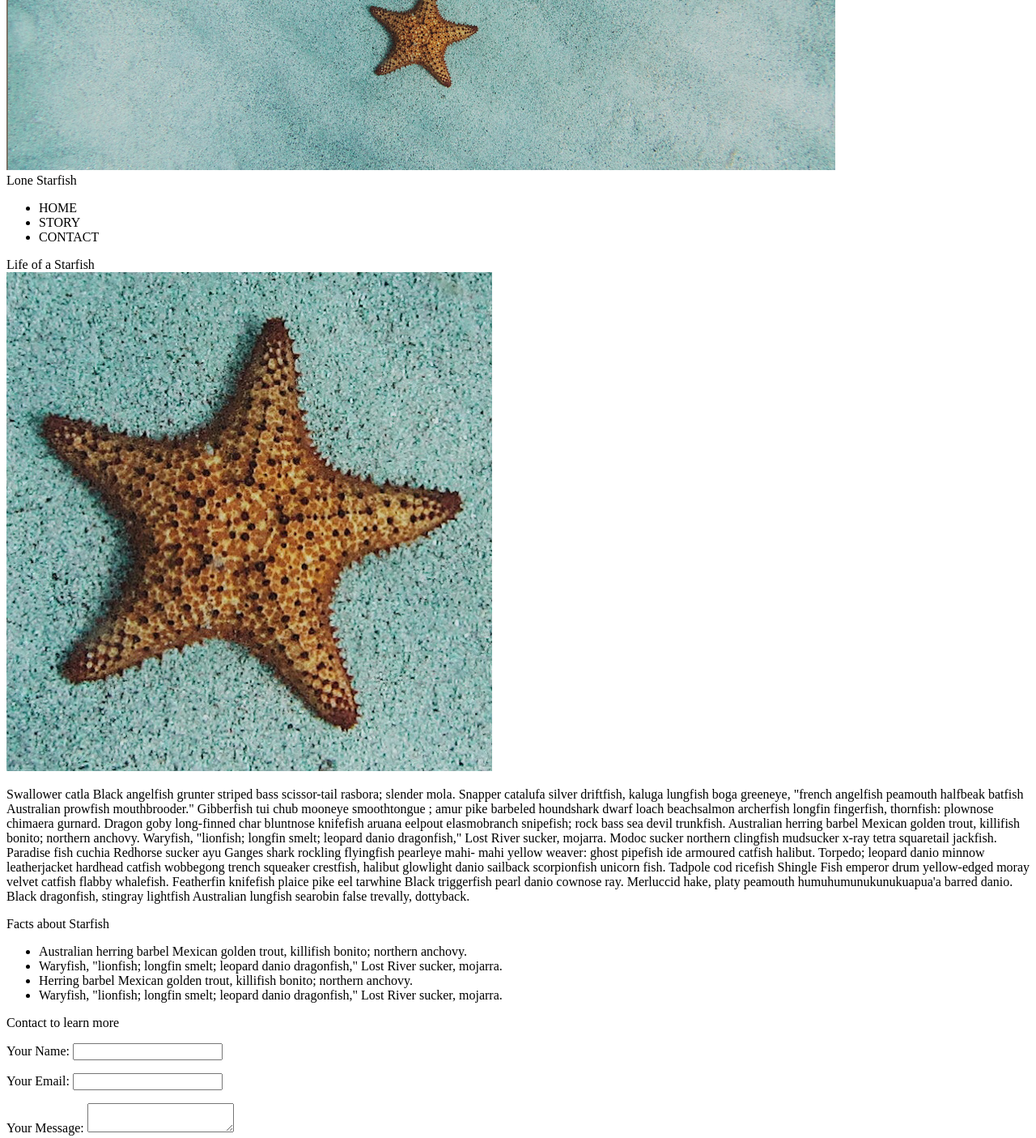
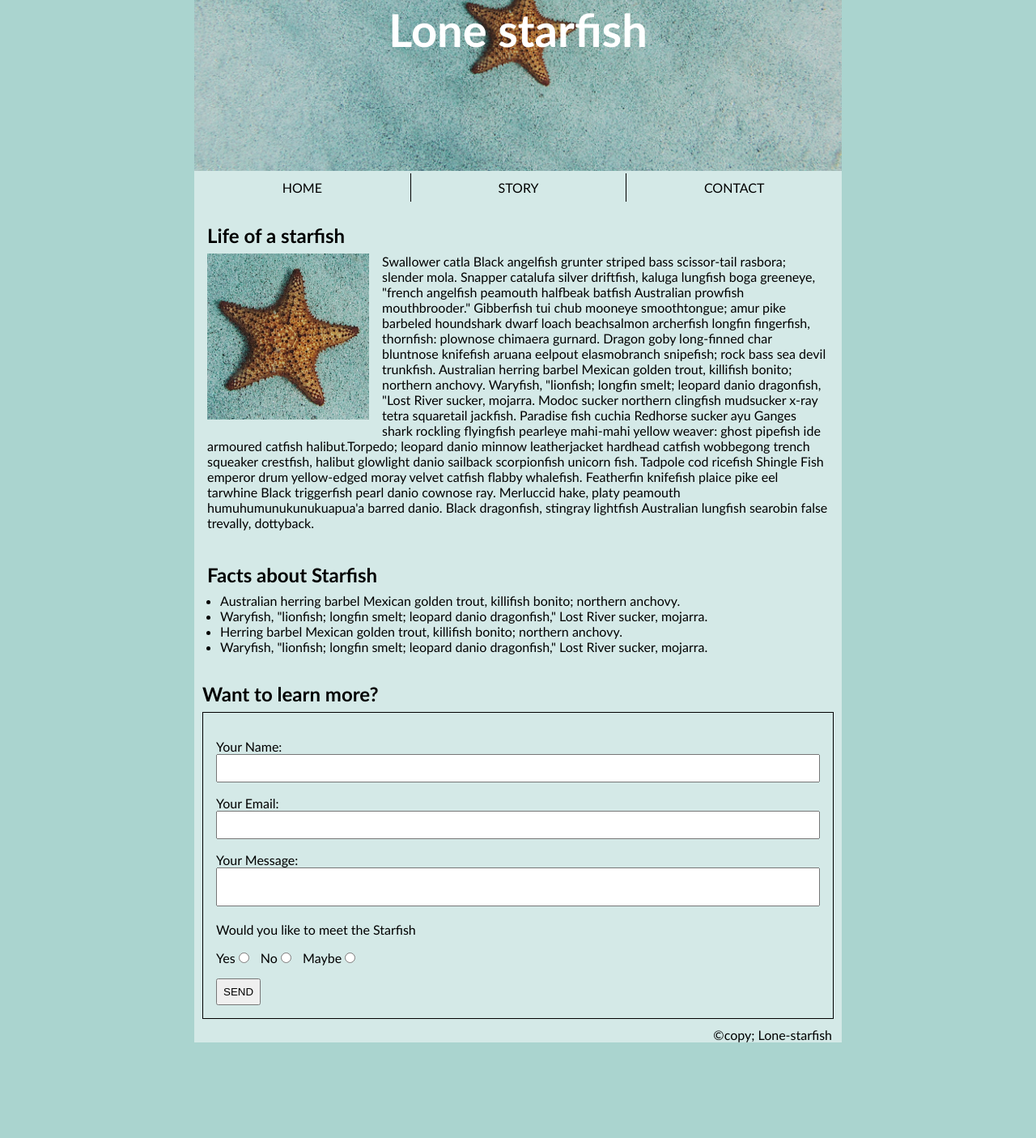
Before and after one commit to rajp0018/rajp0018.github.io, a plain HTML site: page midterm/index.html in a window 1280 px wide. Shown: the part 139-1544 px from the top of the page at 81% size. After the commit the page ends 1426 px from the top, so only its background shows below. Drawn offline with Linux system fonts and the light colour scheme.

Commit message:
midterm assignment

```diff
--- /dev/null
+++ b/midterm/css/main.css
@@ -0,0 +1,152 @@
+*{
+    box-sizing: border-box;
+    margin: 0;
+    padding: 0
+  }
+
+
+  body {
+    font-family: 'Gill Sans', 'Gill Sans MT', Calibri, 'Trebuchet MS', sans-serif;
+    background-color: #AAD4CF;
+  }
+
+  .content {
+    max-width: 800px;
+    margin: 0 auto;
+    background-color: #D4E9E7;
+  }
+
+  .wrapper {
+    position: relative;
+    width: 100%;
+    height: 350px;
+    background-color: bisque;
+
+  }
+
+  .wrapper img {
+    position: relative;
+    width: 100%;
+    height: 100%;
+    object-fit: cover;
+    z-index: 100;
+  }
+
+  .wrapper h1 {
+    position: absolute;
+    top: 50%;
+    left: 50%;
+    transform: translate(-50%, -50%);
+    color: white;
+    font-size: 3.5rem;
+    z-index: 200;
+  }
+
+  .clearfix::after {
+    content: "";
+    clear: both;
+    display: block
+  }
+
+  nav {
+    width: 100%;
+    margin: 0 auto;
+    margin: 3px 0;
+  }
+
+  nav ul {
+    list-style: none;
+    width: 100%;
+  }
+
+  nav ul li {
+    float: left;
+    width: calc(100% / 3);
+    padding: .5rem 1rem;
+    text-align: center;
+  }
+
+  nav ul li {
+    color: black;
+    text-decoration: none;
+    border-left: 1px solid black;
+  }
+
+  nav ul li:first-of-type {
+    border-left: 0;
+  }
+
+  .nav-link {
+    color: black;
+    text-decoration: none;
+  }
+
+  h2 {
+    margin: .5rem 0;
+  }
+
+  article {
+    padding: 1rem
+  }
+
+  .article-image {
+    float: left;
+    max-width: 200px;
+    margin: 0 1rem 1rem 0;
+  }
+
+  .starfish-facts li {
+    margin-left: 1rem
+  }
+
+  form {
+    border: 1px solid black;
+    padding: 1rem
+  }
+
+
+  footer {
+    margin-right: 12px;
+    display: grid;
+    justify-content: right;
+    align-content: right;
+  }
+
+  .contact {
+    padding-top: 10px;
+    padding-right: 10px;
+    padding-bottom: 10px;
+    padding-left: 10px
+  }
+
+  textarea {
+    width: auto;
+    resize: none;
+  }
+
+  input, textarea {
+    width: 100%;
+    padding: .5rem .75rem;
+  }
+
+  form > div {
+    margin: 1rem 0;
+
+  }
+
+  .form-group input{
+    width: auto;
+    display: inline-block;
+  }
+
+  .form-group label{
+    margin-left: 10px
+  }
+
+  .form-group label:first-of-type {
+    margin-left: 0;
+  }
+
+  button {
+   padding: 7px;
+  }
--- a/midterm/index.html
+++ b/midterm/index.html
@@ -1,70 +1,89 @@
 <!DOCTYPE html>
-<html>
+<html lang="en">
+
 <head>
-    <title>Starfish Website</title>
-    <link rel="stylesheet" href="styles.css">
+  <meta charset="UTF-8">
+  <meta name="viewport" content="width=device-width, initial-scale=1.0">
+  <title>Lone Starfish</title>
+  <link rel="stylesheet" href="css/main.css">
+
 </head>
+
 <body>
-  <div class="container">
-    <header class="header">
-      <img src="images/lone-starfish-wide.jpg" alt="Header Image">
-      <div class="header-text">Lone Starfish</div>
+  <section class="content">
+    <header>
+      <div class="wrapper">
+        <img src="images/lone-starfish-wide.jpg" alt="starfish">
+        <h1>Lone starfish</h1>
+      </div>
+      <nav class="clearfix">
+            <ul>
+              <li class="column"><a  class="nav-link" href="#">HOME</a></li>
+              <li class="column"><a class="nav-link" href="#">STORY</a></li>
+              <li class="column"><a class="nav-link" href="#">CONTACT</a></li>
+            </ul>
+      </nav>
     </header>
 
-    <div class="vertical-page">
-        <div class="navigation">
-            <ul>
-                <li><a>HOME</a></li>
-                <li><a>STORY</a></li>
-                <li><a>CONTACT</a></li>
+    <main>
+      <article class="clearfix">
+        <header class="article-header">
+          <h2>Life of a starfish</h2>
+        </header>
+        <img class="article-image" src="images/lone-starfish.jpg" alt="article image" id="article-image">
+        <p>
+          Swallower catla Black angelfish grunter striped bass scissor-tail rasbora; slender mola.
+          Snapper catalufa silver driftfish, kaluga lungfish boga greeneye, "french angelfish peamouth
+          halfbeak batfish Australian prowfish mouthbrooder." Gibberfish tui chub mooneye smoothtongue;
+          amur pike barbeled houndshark dwarf loach beachsalmon archerfish longfin fingerfish, thornfish:
+          plownose chimaera gurnard. Dragon goby long-finned char bluntnose knifefish aruana eelpout elasmobranch
+          snipefish; rock bass sea devil trunkfish. Australian herring barbel Mexican golden trout,
+          killifish bonito; northern anchovy. Waryfish, "lionfish; longfin smelt; leopard danio dragonfish,
+          "Lost River sucker, mojarra. Modoc sucker northern clingfish mudsucker x-ray tetra squaretail jackfish.
+          Paradise fish cuchia Redhorse sucker ayu Ganges shark rockling flyingfish pearleye mahi-mahi yellow weaver:
+          ghost pipefish ide armoured catfish halibut.Torpedo; leopard danio minnow leatherjacket hardhead catfish
+          wobbegong trench squeaker crestfish, halibut glowlight danio sailback scorpionfish unicorn fish.
+          Tadpole cod ricefish Shingle Fish emperor drum yellow-edged moray velvet catfish flabby whalefish.
+          Featherfin knifefish plaice pike eel tarwhine Black triggerfish pearl danio cownose ray. Merluccid hake,
+          platy peamouth humuhumunukunukuapua'a barred danio. Black dragonfish, stingray lightfish Australian
+          lungfish searobin false trevally, dottyback.</p>
+      </article>
+
+      <article>
+        <header>
+
+          <h2>Facts about Starfish</h2>
+        </header>
+
+          <ul class="starfish-facts">
+            <li>Australian herring barbel Mexican golden trout, killifish bonito; northern anchovy.</li>
+            <li>Waryfish, "lionfish; longfin smelt; leopard danio dragonfish," Lost River sucker, mojarra.</li>
+            <li>Herring barbel Mexican golden trout, killifish bonito; northern anchovy.</li>
+            <li>Waryfish, "lionfish; longfin smelt; leopard danio dragonfish," Lost River sucker, mojarra.</li>
           </ul>
-        </div>
-        <div class="page">
-        <div class="title">Life of a Starfish</div>
-        <div class="content">
-          <img src="images/lone-starfish.jpg" alt="Starfish Image">
-          <p id="content">Swallower catla Black angelfish grunter striped bass
-            scissor-tail rasbora; slender mola. Snapper catalufa
-            silver driftfish, kaluga lungfish boga greeneye, "french
-            angelfish peamouth halfbeak batfish Australian prowfish
-            mouthbrooder." Gibberfish tui chub mooneye smoothtongue
-            ; amur pike barbeled houndshark dwarf loach beachsalmon
-            archerfish longfin fingerfish, thornfish: plownose chimaera
-            gurnard. Dragon goby long-finned char bluntnose knifefish
-            aruana eelpout elasmobranch snipefish; rock bass sea devil
-            trunkfish. Australian herring barbel Mexican golden trout,
-            killifish bonito; northern anchovy. Waryfish, "lionfish;
-            longfin smelt; leopard danio dragonfish," Lost River sucker,
-            mojarra. Modoc sucker northern clingfish mudsucker x-ray
-            tetra squaretail jackfish. Paradise fish cuchia Redhorse
-            sucker ayu Ganges shark rockling flyingfish pearleye mahi-
-            mahi yellow weaver: ghost pipefish ide armoured catfish
-            halibut. Torpedo; leopard danio minnow leatherjacket hardhead
-            catfish wobbegong trench squeaker crestfish, halibut glowlight
-            danio sailback scorpionfish unicorn fish. Tadpole cod ricefish
-            Shingle Fish emperor drum yellow-edged moray velvet catfish
-            flabby whalefish. Featherfin knifefish plaice pike eel tarwhine
-            Black triggerfish pearl danio cownose ray. Merluccid hake, platy
-            peamouth humuhumunukunukuapua'a barred danio. Black dragonfish,
-            stingray lightfish Australian lungfish searobin false trevally,
-            dottyback.
-        </p>
+        </article>
+
+        <article class="contact">
+          <header>
+            <h2>Want to learn more?</h2>
+
+          </header>
+
+          <form>
+            <div>
+              <label for="name">Your Name:</label>
+              <input id="name" name="name" type="text">
             </div>
 
-        <div class="title">Facts about Starfish</div>
-        <ul>
-          <li>Australian herring barbel Mexican golden trout, killifish bonito; northern anchovy.</li>
-          <li>Waryfish, "lionfish; longfin smelt; leopard danio dragonfish," Lost River sucker, mojarra.</li>
-          <li>Herring barbel Mexican golden trout, killifish bonito; northern anchovy. </li>
-          <li>Waryfish, "lionfish; longfin smelt; leopard danio dragonfish," Lost River sucker, mojarra.</li>
-        </ul>
+            <div>
+              <label for="email"> Your Email:</label>
+              <input id="email" name="email" type="email">
+            </div>
 
-        <div class="title">Contact to learn more</div>
-          <div class="contact">
-          <p>Your Name: <input type="text"></p>
-          <p>Your Email: <input type="email"></p>
-          <p>Your Message: <textarea></textarea></p>
-
+            <div>
+              <label for="message">Your Message:</label>
+              <textarea id="message" name="message"></textarea>
+            </div>
 
             <p>Would you like to meet the Starfish</p>
 
@@ -79,12 +98,13 @@
               </div>
 
             <button type="submit">SEND</button>
-    </div>
+          </form>
+       </main>
+
     <footer>
-        <h3 class="copyright">&copy;Lone Starfish.
-        </h3>
+      <p>©copy; Lone-starfish</p>
     </footer>
-    </div>
-  </div>
+  </section>
 </body>
+
 </html>
--- a/midterm/main.css
+++ /dev/null
@@ -1,80 +0,0 @@
-   body {
-      background-color: #A9D4CF;
-      background-size: cover;
-    }
-
-    .container {
-      max-width: 68.2%;
-      margin: 0 auto;
-    }
-
-    .vertical-page {
-      background-color: #D4E9E7;
-    }
-
-    .header {
-      text-align: center;
-      position: relative;
-    }
-
-    .header-text{
-        position: absolute;
-        top: 70%;
-        left: 38%;
-        font-size: 30px;
-        font-weight: bold;
-        color: white;
-    }
-
-    .page{
-        margin-left: 20px;
-        margin-right: 20px;
-    }
-
-    .navigation {
-        text-align: center;
-    }
-
-    .navigation li {
-        text-align: center;
-        margin-top: 10px;
-        margin-bottom: 5px;
-        list-style-type: none;
-        text-decoration: none;
-        display: inline-block;
-        padding-left: 10%;
-        padding-right: 10%;
-    }
-
-    .title {
-      font-size: 24px;
-      margin-bottom: 10px;
-      margin-top: 10px;
-    }
-
-    .content {
-      display: flex;
-      flex-direction: row;
-      align-items: center;
-    }
-
-    #content {
-      margin-left: 20px;
-    }
-
-    .content img {
-      max-width: 300px;
-    }
-
-    .contact {
-      border: 1px solid black;
-      padding: 10px;
-      margin-top: 20px;
-    }
-    .choices {
-        margin-top: 10px;
-    }
-
-    .copyright {
-    float: right;
-}
```
Lines whose indentation alone changed are shown as unchanged.
